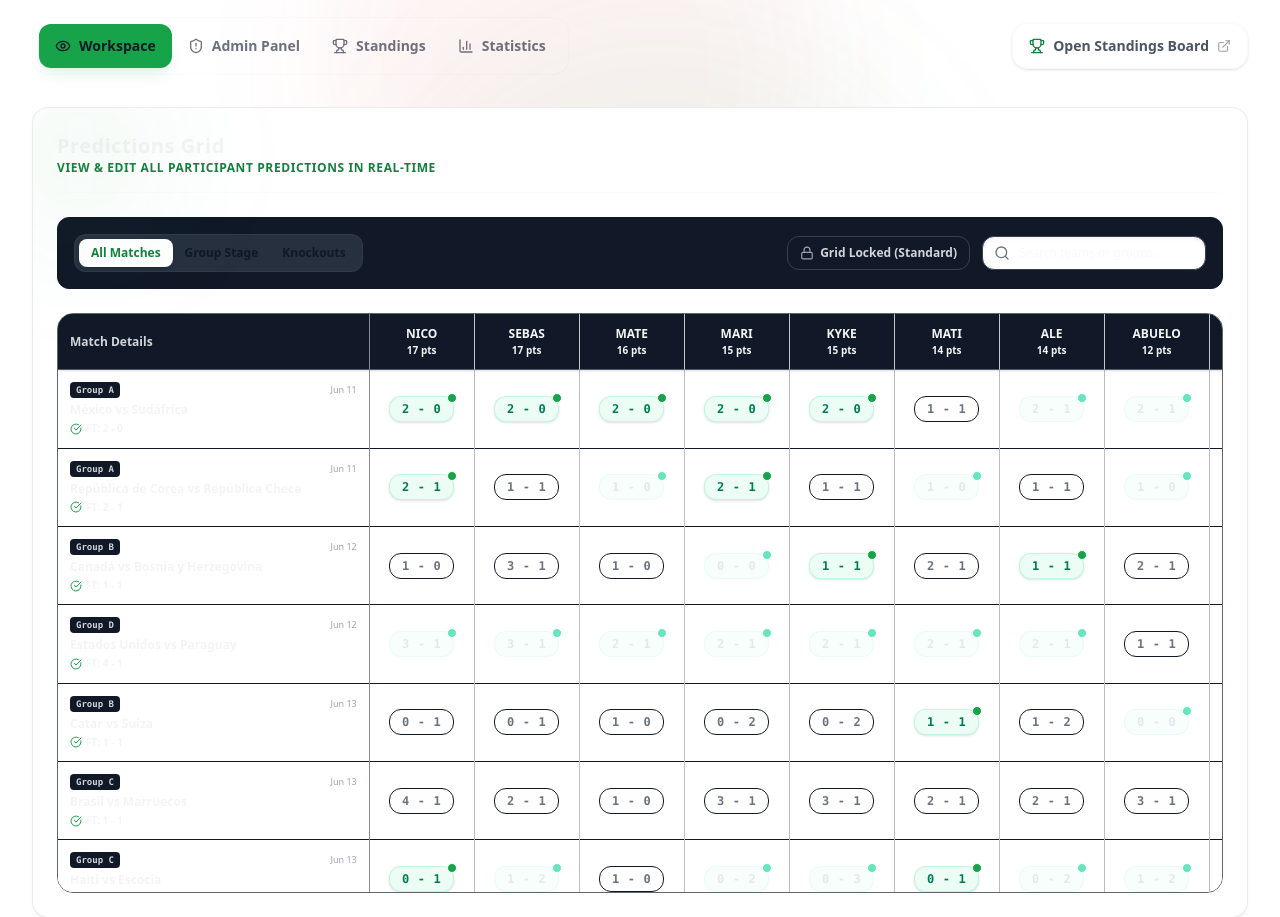
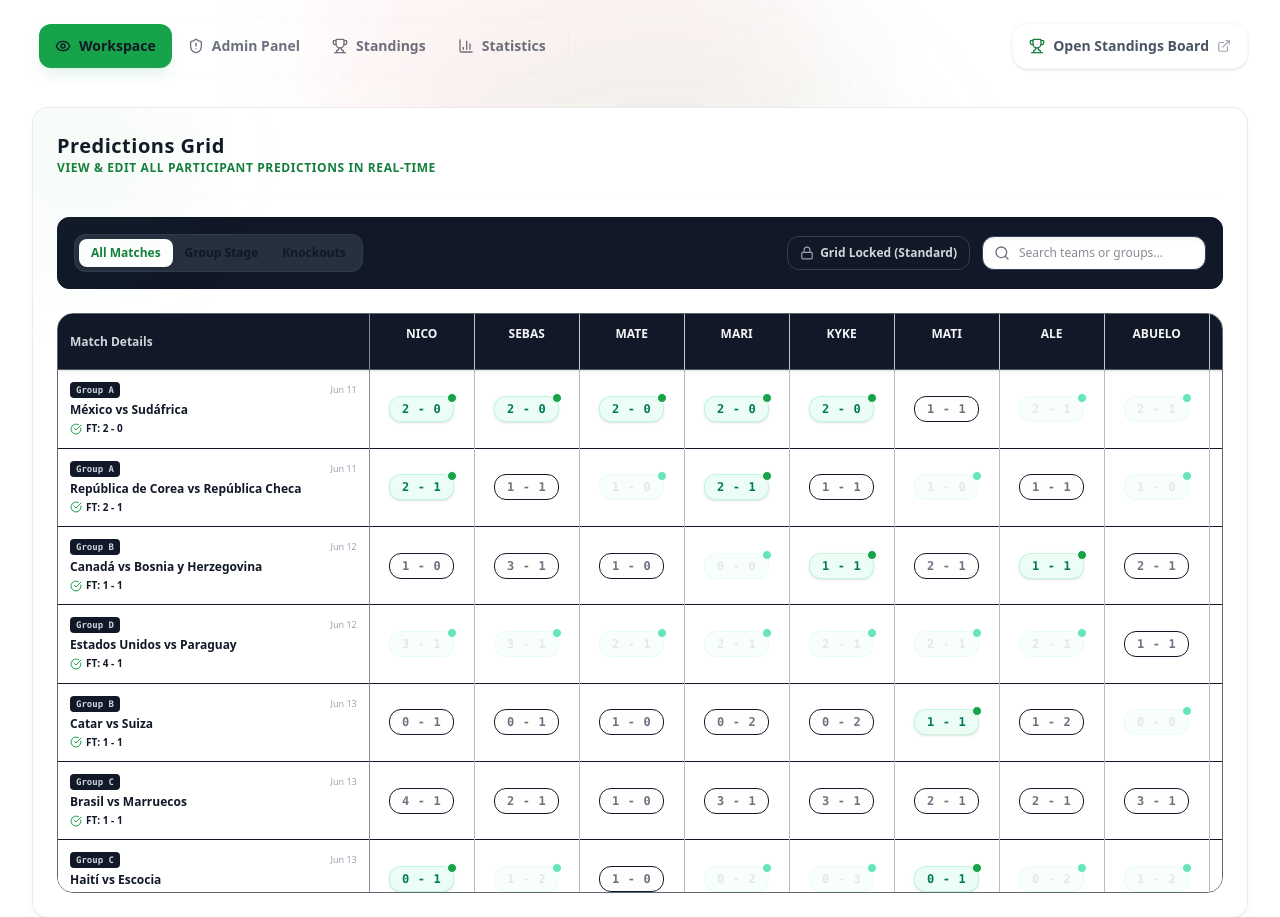
Before and after one commit to nicoabdo/Initial-local-tournament-build, a Next.js app: page / in a window 1280 px wide. Shown: the part 180-1097 px from the top of the page. Built offline with nearby package versions, Linux system fonts and the light colour scheme.

Commit message:
Fix text visibility in PredictionWorkspace by changing text-slate-800 to text-slate-100 to align with inverted light theme

```diff
--- a/src/components/PredictionWorkspace.tsx
+++ b/src/components/PredictionWorkspace.tsx
@@ -89,7 +89,7 @@
       {/* Header */}
       <div className="flex flex-col md:flex-row md:items-center justify-between gap-4 pb-4 border-b border-slate-800/25">
         <div>
-          <h2 className="text-xl font-bold text-slate-800 tracking-wide">Predictions Grid</h2>
+          <h2 className="text-xl font-bold text-slate-100 tracking-wide">Predictions Grid</h2>
           <p className="text-xs text-slate-505 font-semibold uppercase tracking-wider text-emerald-600">
             View & edit all participant predictions in real-time
           </p>
@@ -148,7 +148,7 @@
               placeholder="Search teams or groups..."
               value={searchQuery}
               onChange={(e) => setSearchQuery(e.target.value)}
-              className="w-full bg-white border border-slate-200 rounded-xl pl-9 pr-4 py-2 text-xs text-slate-800 focus:outline-none focus:border-emerald-500/80 shadow-inner"
+              className="w-full bg-white border border-slate-200 rounded-xl pl-9 pr-4 py-2 text-xs text-slate-100 focus:outline-none focus:border-emerald-500/80 shadow-inner"
             />
           </div>
         </div>
@@ -166,7 +166,7 @@
 
       {/* Unified Grid Table Scroll Wrapper */}
       <div className="overflow-x-auto border border-slate-200/80 rounded-2xl shadow-inner max-h-[580px] overflow-y-auto custom-scrollbar">
-        <table className="w-full border-collapse text-left text-xs text-slate-800">
+        <table className="w-full border-collapse text-left text-xs text-slate-100">
 
           {/* Sticky Table Header */}
           <thead className="sticky top-0 bg-slate-50 border-b border-slate-200/80 z-20 shadow-sm">
@@ -209,7 +209,7 @@
                       </span>
                     </div>
 
-                    <div className="font-bold text-slate-800 flex items-center justify-between gap-1">
+                    <div className="font-bold text-slate-100 flex items-center justify-between gap-1">
                       <span className="truncate">{match.team_home} vs {match.team_away}</span>
                     </div>
 
@@ -295,7 +295,7 @@
                             className={`w-7 h-7 text-center font-bold font-mono text-xs bg-slate-50 border rounded-lg focus:outline-none focus:border-emerald-500 transition-all ${
                               isCellEdited
                                 ? 'border-amber-400 text-amber-600 bg-amber-50/40 shadow-inner'
-                                : 'border-slate-200 text-slate-800 hover:border-slate-300'
+                                : 'border-slate-200 text-slate-100 hover:border-slate-300'
                             }`}
                           />
                           <span className="text-slate-400 font-mono">-</span>
@@ -311,7 +311,7 @@
                             className={`w-7 h-7 text-center font-bold font-mono text-xs bg-slate-50 border rounded-lg focus:outline-none focus:border-emerald-500 transition-all ${
                               isCellEdited
                                 ? 'border-amber-400 text-amber-600 bg-amber-50/40 shadow-inner'
-                                : 'border-slate-200 text-slate-800 hover:border-slate-300'
+                                : 'border-slate-200 text-slate-100 hover:border-slate-300'
                             }`}
                           />
                         </div>
```
